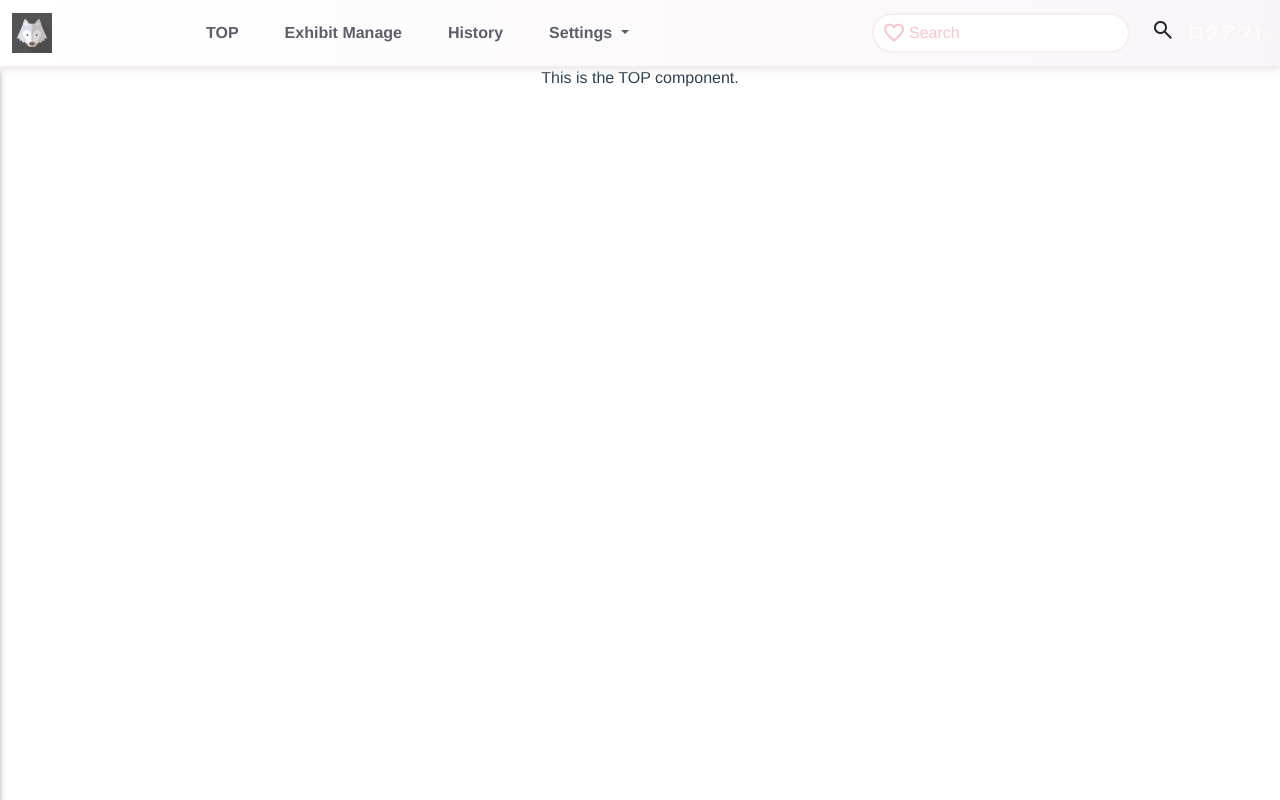
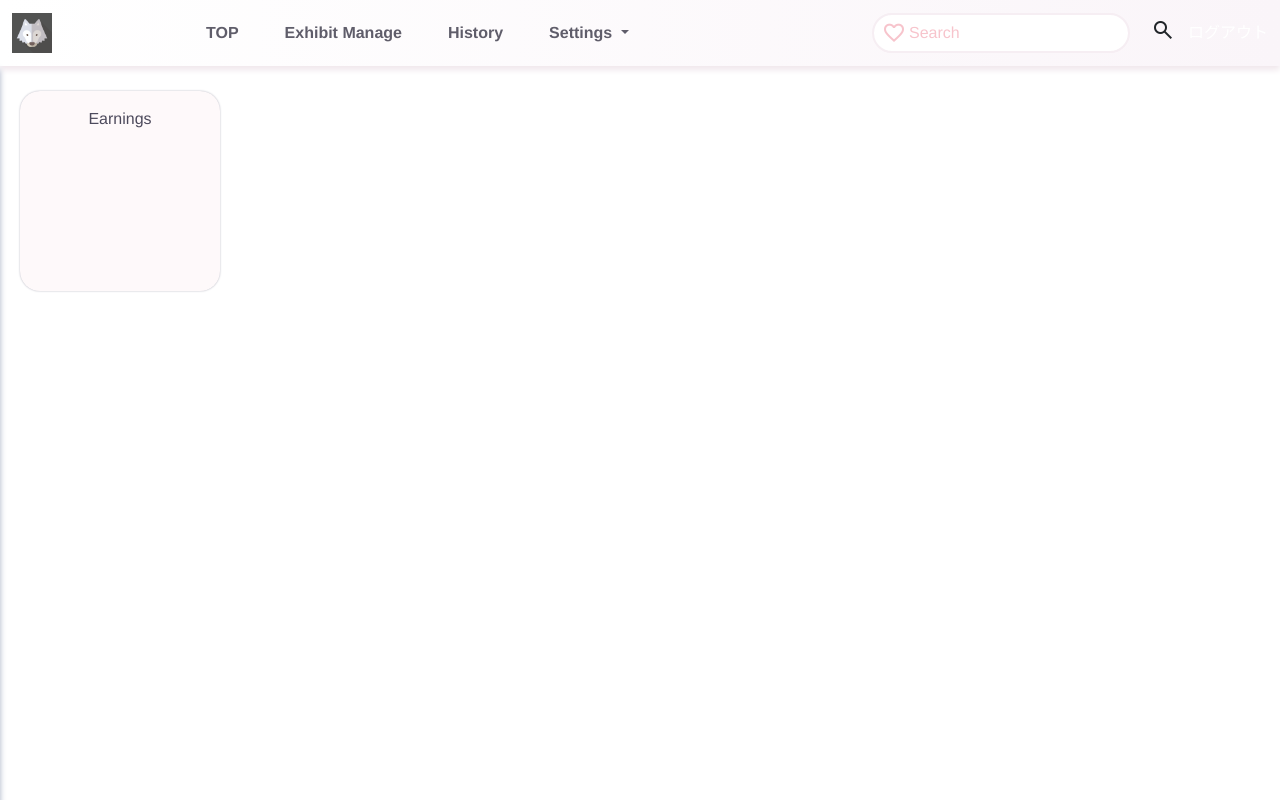
Before and after one commit to SAZO54/furimaHub-fronted, a Vue app: page / in a window 1280 px wide. Built offline with nearby package versions, Linux system fonts and the light colour scheme.

Commit message:
カードコンポーネント準備

```diff
--- a/src/components/TOP.vue
+++ b/src/components/TOP.vue
@@ -1,11 +1,52 @@
 <template>
-  <div>
-    This is the TOP component.
+  <div class="card component-card">
+    <div class="card-body">
+      <div class="card-top-icons">
+        <i class="bi bi-cloud"></i>
+        <i class="bi bi-heart" :class="{'active': isFavorited}"></i>
+      </div>
+      <div class="progress-circle">
+        <!-- 円形のプログレスバーをここに実装する必要があります。 -->
+        <!-- Bootstrapはデフォルトで円形のプログレスバーを提供していないので、カスタムCSSかライブラリが必要です。 -->
+      </div>
+      <div class="card-text">Earnings</div>
+    </div>
   </div>
 </template>
 
-<script>
-export default {
-  name: 'TOP'
-}
-</script>
+<script setup>
+  // import { ref } from 'vue';
+
+  // const isFavorited = ref(false);
+
+  // function toggleFavorite() {
+  //   isFavorited.value = !isFavorited.value;
+  // }
+  </script>
+
+<style scoped>
+  .card {
+    width: 200px;
+    height: 200px;
+    margin-left: 20px;
+    margin-top: 25px;
+    box-shadow:0 0 2px 0 #B0B0BC;
+  }
+
+  .card-text {
+    color: #4D4A5C;
+  }
+
+  .component-card {
+    background-color: #FEF9FA;
+    border-radius: 20px;
+    color: #D06179;
+    border: #FEF9FA;
+  }
+
+  .bi-heart.active {
+    color: #E83E8C;
+  }
+
+  /* アイコンとプログレスサークルを配置するための追加スタイル */
+  </style>
```
